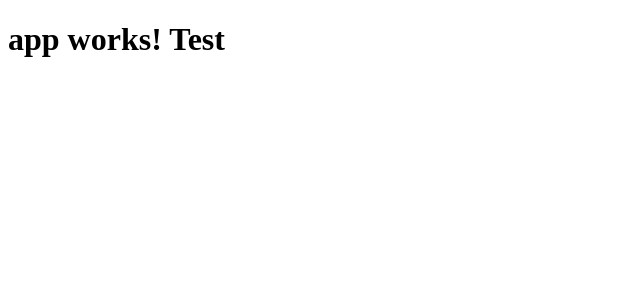
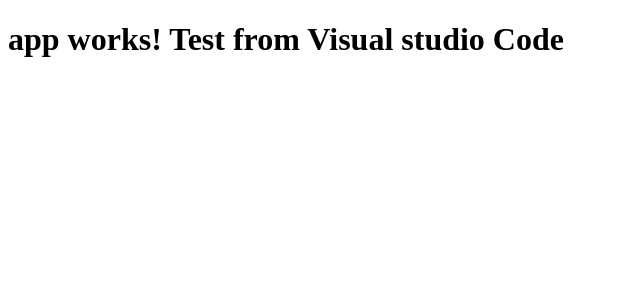
Before and after one commit to LebdaSCIA/DependencyHellSCIA, an Angular app: page / in a window 1280 px wide. Shown: the top 300 px of the page, without its empty margins (0-640 px from the left). Built offline with nearby package versions, Linux system fonts and the light colour scheme.

Commit message:
Test from Visual studio code

```diff
--- a/src/app/app.component.html
+++ b/src/app/app.component.html
@@ -1,4 +1,4 @@
 <h1>
   {{title}}
-  Test
+  Test from Visual studio Code
 </h1>
```
